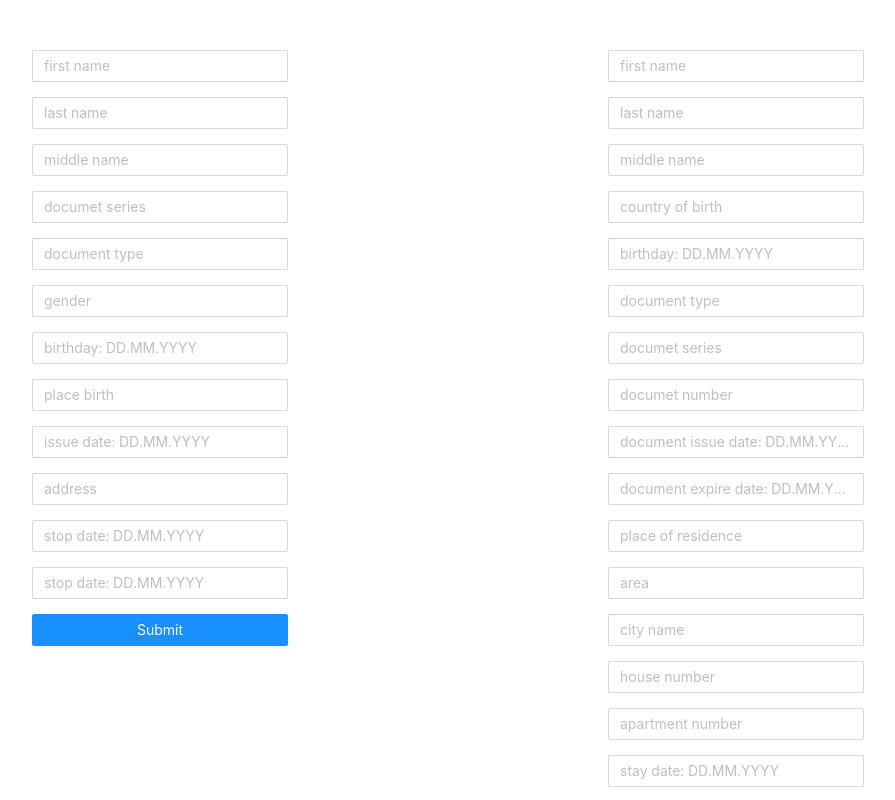
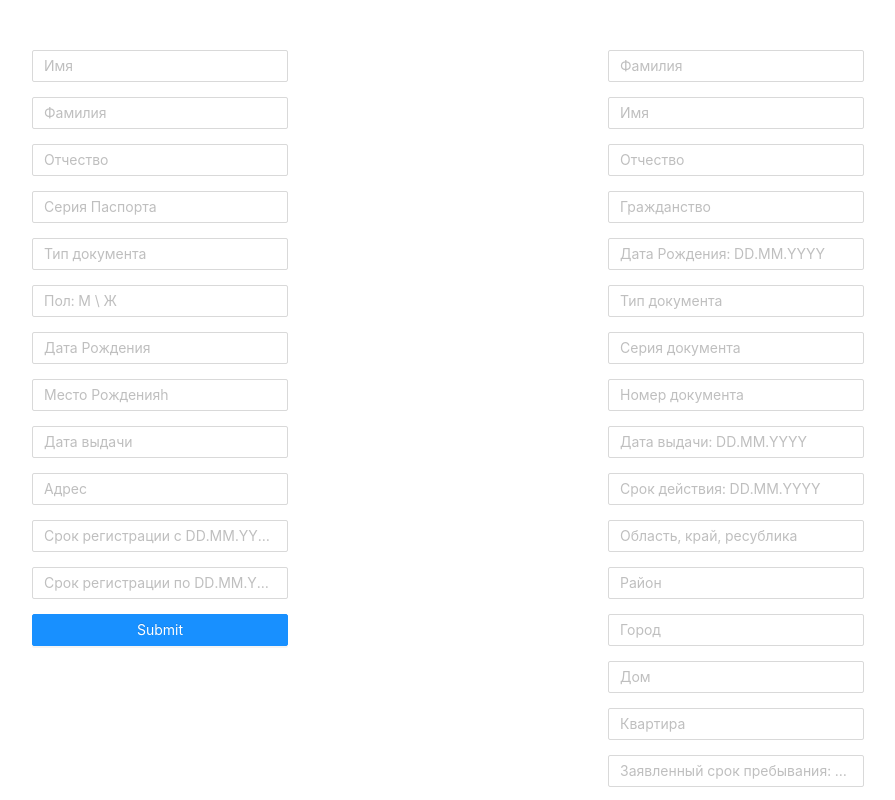
Before and after one commit to evgenyarol/pdf-fe, a React (Create React App) app: page / in a window 1280 px wide. Shown: the top 800 px of the page, without its empty margins (192-1087 px from the left). Built offline with nearby package versions, Linux system fonts and the light colour scheme.

Commit message:
Edit placeholders

```diff
--- a/src/App.tsx
+++ b/src/App.tsx
@@ -1,185 +1,188 @@
-import React from 'react';
-import './App.css';
-import { Form, Input, Button } from 'antd'
+import React from "react";
+import "./App.css";
+import { Form, Input, Button } from "antd";
 
 function App() {
   const on1FormFinish = async (formData: any) => {
-    await fetch('http://38.54.84.102:3001/pdf', {
-      method: 'POST',
+    await fetch("http://38.54.84.102:3001/pdf", {
+      method: "POST",
       headers: {
-        'Content-Type': 'application/json'
+        "Content-Type": "application/json",
       },
-      body: JSON.stringify(formData)
+      body: JSON.stringify(formData),
     })
-    .then(res => res.blob())
-    .then(data => {
-      const url = URL.createObjectURL(data)
+      .then((res) => res.blob())
+      .then((data) => {
+        const url = URL.createObjectURL(data);
 
-      let alink = document.createElement('a');
+        let alink = document.createElement("a");
         alink.href = url;
-      alink.download = 'document.pdf';
+        alink.download = "document.pdf";
         alink.click();
-    })
-  }
+      });
+  };
 
   const on2FormFinish = async (formData: any) => {
-    await fetch('http://38.54.84.102:3001/pdf/receiving', {
-      method: 'POST',
+    await fetch("http://38.54.84.102:3001/pdf/receiving", {
+      method: "POST",
       headers: {
-        'Content-Type': 'application/json'
+        "Content-Type": "application/json",
       },
-      body: JSON.stringify(formData)
+      body: JSON.stringify(formData),
     })
-    .then(res => res.blob())
-    .then(data => {
-      const url = URL.createObjectURL(data)
+      .then((res) => res.blob())
+      .then((data) => {
+        const url = URL.createObjectURL(data);
 
-      let alink = document.createElement('a');
+        let alink = document.createElement("a");
         alink.href = url;
-      alink.download = 'document.pdf';
+        alink.download = "document.pdf";
         alink.click();
-    })
-  }
+      });
+  };
 
   return (
     <div className="container">
       <Form name="form1" onFinish={on1FormFinish} className="column">
         <Form.Item name="firstName">
-            <Input placeholder="first name"/>
+          <Input placeholder="Имя" />
         </Form.Item>
 
         <Form.Item name="lastName">
-            <Input placeholder="last name"/>
+          <Input placeholder="Фамилия" />
         </Form.Item>
 
         <Form.Item name="middleName">
-            <Input placeholder="middle name"/>
+          <Input placeholder="Отчество" />
         </Form.Item>
 
         <Form.Item name="documetSeries">
-            <Input placeholder="documet series"/>
+          <Input placeholder="Серия Паспорта" />
         </Form.Item>
 
         <Form.Item name="documentType">
-            <Input placeholder="document type"/>
+          <Input placeholder="Тип документа" />
         </Form.Item>
 
         <Form.Item name="gender">
-            <Input placeholder="gender"/>
+          <Input placeholder="Пол: M \ Ж" />
         </Form.Item>
 
         <Form.Item name="birthday">
-            <Input placeholder="birthday: DD.MM.YYYY"/>
+          <Input placeholder="Дата Рождения" />
         </Form.Item>
 
         <Form.Item name="placeBirth">
-            <Input placeholder="place birth"/>
+          <Input placeholder="Место Рожденияh" />
         </Form.Item>
 
         <Form.Item name="issueDate">
-            <Input placeholder="issue date: DD.MM.YYYY"/>
+          <Input placeholder="Дата выдачи" />
         </Form.Item>
 
         <Form.Item name="address">
-            <Input placeholder="address"/>
+          <Input placeholder="Адрес" />
         </Form.Item>
 
         <Form.Item name="startDate">
-            <Input placeholder="stop date: DD.MM.YYYY"/>
+          <Input placeholder="Срок регистрации с DD.MM.YYYY" />
         </Form.Item>
 
         <Form.Item name="stopDate">
-            <Input placeholder="stop date: DD.MM.YYYY"/>
+          <Input placeholder="Срок регистрации по DD.MM.YYYY" />
         </Form.Item>
 
-          <Button type="primary" htmlType="submit">Submit</Button>
+        <Button type="primary" htmlType="submit">
+          Submit
+        </Button>
       </Form>
 
       <Form name="form2" onFinish={on2FormFinish} className="column">
-          <Form.Item name="firstName">
-            <Input placeholder="first name"/>
+        <Form.Item name="lastName">
+          <Input placeholder="Фамилия" />
         </Form.Item>
 
-          <Form.Item name="lastName">
-            <Input placeholder="last name"/>
+        <Form.Item name="firstName">
+          <Input placeholder="Имя" />
         </Form.Item>
 
         <Form.Item name="middleName">
-            <Input placeholder="middle name"/>
+          <Input placeholder="Отчество" />
         </Form.Item>
 
         <Form.Item name="countryOfBirth">
-            <Input placeholder="country of birth"/>
+          <Input placeholder="Гражданство" />
         </Form.Item>
 
         <Form.Item name="birthday">
-            <Input placeholder="birthday: DD.MM.YYYY"/>
+          <Input placeholder="Дата Рождения: DD.MM.YYYY" />
         </Form.Item>
 
         <Form.Item name="documentType">
-            <Input placeholder="document type"/>
+          <Input placeholder="Тип документа" />
         </Form.Item>
 
         <Form.Item name="documetSeries">
-            <Input placeholder="documet series"/>
+          <Input placeholder="Серия документа" />
         </Form.Item>
 
         <Form.Item name="documetNumber">
-            <Input placeholder="documet number"/>
+          <Input placeholder="Номер документа" />
         </Form.Item>
 
         <Form.Item name="documentIssueDate">
-            <Input placeholder="document issue date: DD.MM.YYYY"/>
+          <Input placeholder="Дата выдачи: DD.MM.YYYY" />
         </Form.Item>
 
         <Form.Item name="documentExpireDate">
-            <Input placeholder="document expire date: DD.MM.YYYY"/>
+          <Input placeholder="Срок действия: DD.MM.YYYY" />
         </Form.Item>
 
         <Form.Item name="placeOfResidence">
-            <Input placeholder="place of residence"/>
+          <Input placeholder="Область, край, ресублика" />
         </Form.Item>
 
         <Form.Item name="area">
-            <Input placeholder="area"/>
+          <Input placeholder="Район" />
         </Form.Item>
 
         <Form.Item name="cityName">
-            <Input placeholder="city name"/>
+          <Input placeholder="Город" />
         </Form.Item>
 
         <Form.Item name="houseNumber">
-            <Input placeholder="house number"/>
+          <Input placeholder="Дом" />
         </Form.Item>
 
         <Form.Item name="apartmentNumber">
-            <Input placeholder="apartment number"/>
+          <Input placeholder="Квартира" />
         </Form.Item>
 
         <Form.Item name="stayDate">
-            <Input placeholder="stay date: DD.MM.YYYY"/>
+          <Input placeholder="Заявленный срок пребывания: DD.MM.YYYY" />
+        </Form.Item>
+
+        <Form.Item name="ownerLastName">
+          <Input placeholder="Фамилия принимающей стороны" />
         </Form.Item>
 
         <Form.Item name="ownerFirstName">
-            <Input placeholder="owner first name"/>
-          </Form.Item>
-
-          <Form.Item name="ownerLastName">
-            <Input placeholder="owner last name"/>
+          <Input placeholder="Имя принимающей стороны" />
         </Form.Item>
 
         <Form.Item name="ownerMiddleName">
-            <Input placeholder="owner middle name"/>
+          <Input placeholder="Отчество принимающей стороны" />
         </Form.Item>
 
         <Form.Item name="gender">
-            <Input placeholder="gender: M \ Ж"/>
+          <Input placeholder="Пол: M \ Ж" />
         </Form.Item>
 
-          <Button type="primary" htmlType="submit">Submit</Button>
+        <Button type="primary" htmlType="submit">
+          Submit
+        </Button>
       </Form>
     </div>
-
   );
 }
 
```
Lines whose indentation alone changed are shown as unchanged.
